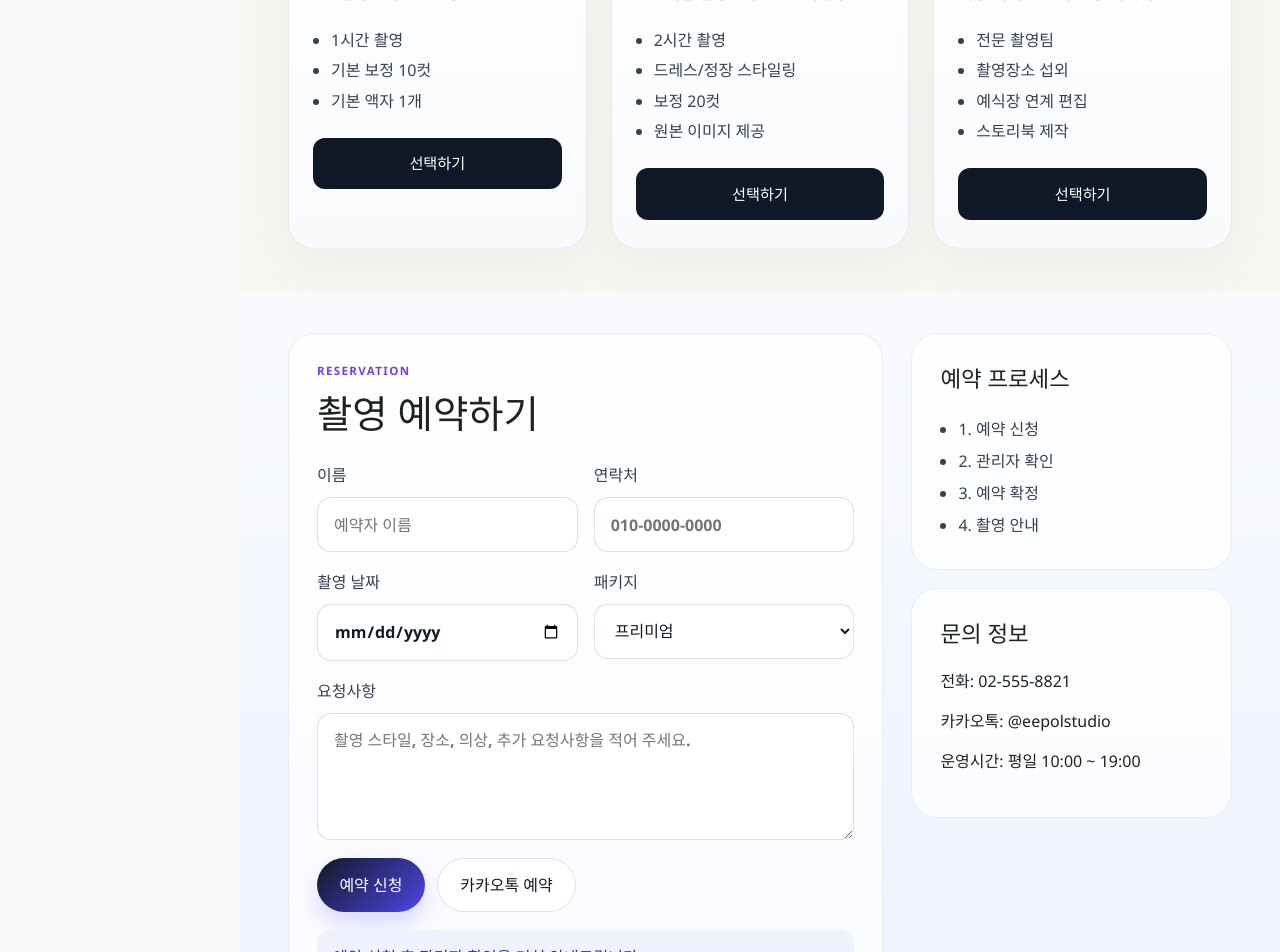
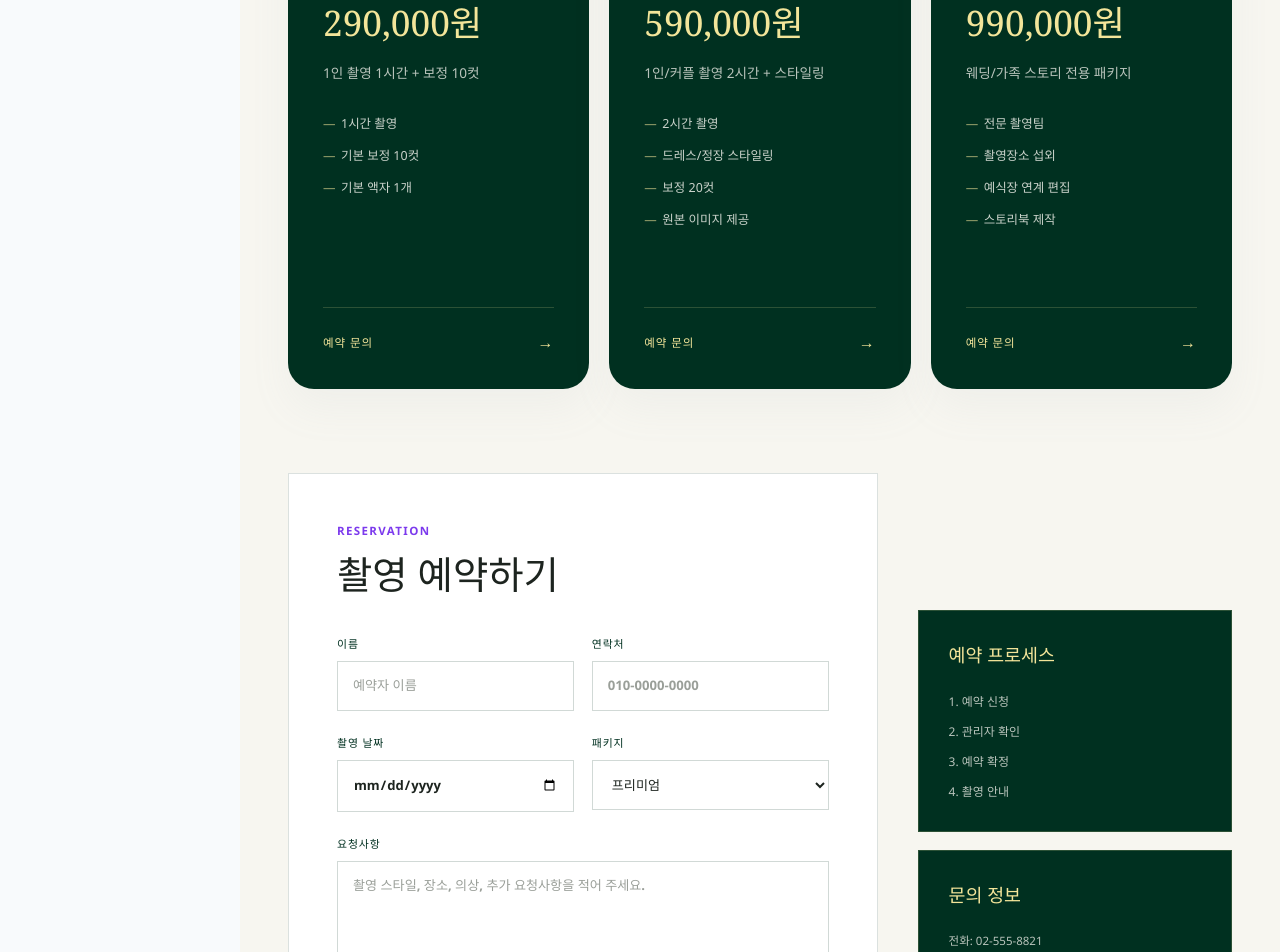
Before and after one commit to chodnl/eepol-studio, a React app in the folder frontend/: page / in a window 1280 px wide. Shown: the part 2620-3572 px from the top of the page. Built offline with nearby package versions, Linux system fonts and the light colour scheme; no server answers; the HTML template or start-up script is replaced by a standard one.

Commit message:
feat: refine booking card design

```diff
--- /dev/null
+++ b/frontend/src/components/booking/Booking.css
@@ -0,0 +1,316 @@
+/* =========================
+   Booking Layout
+========================= */
+
+.booking-layout {
+    display: grid;
+    grid-template-columns: minmax(0, 1.5fr) minmax(280px, 0.8fr);
+    gap: 40px;
+
+    align-items: center;
+}
+
+.booking-side {
+    display: flex;
+    flex-direction: column;
+    gap: 18px;
+
+    justify-content: center;
+    height: 100%;
+}
+
+/* =========================
+   Form Box
+========================= */
+.booking-form-box {
+    padding: 48px;
+
+    border: 1px solid rgba(0, 48, 32, 0.14);
+    border-radius: 0;
+
+    background: #ffffff;
+}
+
+
+/* =========================
+   Section Header
+========================= */
+
+.booking-form-box .section-header {
+    margin-bottom: 40px;
+}
+
+.booking-form-box .section-header h2 {
+    margin-top: 12px;
+}
+
+
+/* =========================
+   Form
+========================= */
+
+.booking-form {
+    display: flex;
+    flex-direction: column;
+    gap: 24px;
+}
+
+.field-row {
+    display: grid;
+    gap: 18px;
+}
+
+.field-row.two-col {
+    grid-template-columns: repeat(2, minmax(0, 1fr));
+}
+
+.booking-form label {
+    display: flex;
+    flex-direction: column;
+    gap: 9px;
+
+    color: #003020;
+
+    font-size: 0.68rem;
+    font-weight: 600;
+
+    letter-spacing: 0.08em;
+}
+
+
+/* =========================
+   Inputs
+========================= */
+
+.booking-form input,
+.booking-form select,
+.booking-form textarea {
+    width: 100%;
+
+    padding: 14px 15px;
+
+    border: 1px solid rgba(0, 48, 32, 0.18);
+
+    border-radius: 0;
+
+    outline: none;
+
+    background: #ffffff;
+
+    color: #1d241f;
+
+    font-family: inherit;
+    font-size: 0.82rem;
+
+    box-sizing: border-box;
+
+    transition:
+        border-color 0.2s ease,
+        background 0.2s ease;
+}
+
+.booking-form input:focus,
+.booking-form select:focus,
+.booking-form textarea:focus {
+    border-color: #003020;
+    background: #fffef8;
+}
+
+.booking-form textarea {
+    resize: vertical;
+    min-height: 120px;
+}
+
+.booking-form input::placeholder,
+.booking-form textarea::placeholder {
+    color: #9a9f99;
+}
+
+
+/* =========================
+   Actions
+========================= */
+
+.booking-actions {
+    display: flex;
+    gap: 10px;
+
+    margin-top: 8px;
+}
+
+.primary-btn,
+.secondary-btn {
+    min-height: 48px;
+
+    padding: 0 24px;
+
+    border-radius: 0;
+
+    font-size: 0.7rem;
+    font-weight: 600;
+
+    letter-spacing: 0.08em;
+
+    cursor: pointer;
+
+    transition:
+        background 0.2s ease,
+        color 0.2s ease,
+        border-color 0.2s ease;
+}
+
+.primary-btn {
+    border: 1px solid #003020;
+
+    background: #003020;
+    color: #f3e59a;
+}
+
+.primary-btn:hover {
+    background: #00452e;
+}
+
+.primary-btn:disabled {
+    opacity: 0.55;
+    cursor: default;
+}
+
+.secondary-btn {
+    border: 1px solid rgba(0, 48, 32, 0.25);
+
+    background: transparent;
+    color: #003020;
+}
+
+.secondary-btn:hover {
+    background: #003020;
+    color: #0e0c02;
+}
+
+
+/* =========================
+   Message
+========================= */
+
+.system-message {
+    margin: 0;
+
+    color: #6f766f;
+
+    font-size: 0.68rem;
+
+    line-height: 1.6;
+}
+
+
+/* =========================
+   Side Information
+========================= */
+
+.booking-side {
+    display: flex;
+    flex-direction: column;
+    gap: 18px;
+}
+
+.info-box {
+    padding: 30px;
+
+    border: 1px solid rgba(243, 229, 154, 0.18);
+    border-radius: 0;
+
+    background: #003020;
+    color: #f7f6f0;
+}
+
+.info-box h3 {
+    margin: 0 0 24px;
+
+    color: #f3e59a;
+
+    font-family:
+        Georgia,
+        'Times New Roman',
+        serif;
+
+    font-size: 1.15rem;
+    font-weight: 400;
+}
+
+.info-box ul {
+    display: flex;
+    flex-direction: column;
+    gap: 12px;
+
+    margin: 0;
+    padding: 0;
+
+    list-style: none;
+}
+
+.info-box li {
+    color: rgba(247, 246, 240, 0.75);
+
+    font-size: 0.75rem;
+
+    line-height: 1.5;
+}
+
+.info-box p {
+    margin: 8px 0;
+
+    color: rgba(247, 246, 240, 0.75);
+
+    font-size: 0.72rem;
+
+    line-height: 1.6;
+}
+
+
+/* =========================
+   Tablet
+========================= */
+
+@media (max-width: 980px) {
+    .booking-layout {
+        grid-template-columns: 1fr;
+        gap: 30px;
+    }
+
+    .booking-side {
+        display: grid;
+        grid-template-columns: repeat(2, minmax(0, 1fr));
+    }
+}
+
+
+/* =========================
+   Mobile
+========================= */
+
+@media (max-width: 640px) {
+    .booking-form-box {
+        padding: 28px 22px;
+    }
+
+    .field-row.two-col {
+        grid-template-columns: 1fr;
+    }
+
+    .booking-actions {
+        flex-direction: column;
+    }
+
+    .primary-btn,
+    .secondary-btn {
+        width: 100%;
+    }
+
+    .booking-side {
+        grid-template-columns: 1fr;
+    }
+
+    .info-box {
+        padding: 25px 22px;
+    }
+}
--- a/frontend/src/components/booking/Booking.jsx
+++ b/frontend/src/components/booking/Booking.jsx
@@ -1,4 +1,5 @@
 import { useState } from 'react'
+import './Booking.css'
 
 const defaultBooking = {
     name: '',
--- /dev/null
+++ b/frontend/src/components/pricing/Pricing.css
@@ -0,0 +1,202 @@
+.pricing-grid {
+    display: grid;
+    grid-template-columns: repeat(3, minmax(0, 1fr));
+    gap: 20px;
+}
+
+
+/* =========================
+   Price Card
+========================= */
+
+.price-card {
+    display: flex;
+    flex-direction: column;
+
+    min-height: 480px;
+
+    padding: 42px 34px 34px;
+
+    border: 1px solid rgba(0, 48, 32, 0.15);
+
+    background: #003020;
+    color: #f3e59a;
+
+    box-sizing: border-box;
+}
+
+
+/* =========================
+   Plan Name
+========================= */
+
+.plan-name {
+    margin: 0 0 32px;
+
+    color: rgba(243, 229, 154, 0.65);
+
+    font-size: 0.68rem;
+    font-weight: 600;
+
+    letter-spacing: 0.16em;
+
+    text-transform: uppercase;
+}
+
+
+/* =========================
+   Price
+========================= */
+
+.price-card h3 {
+    margin: 0;
+
+    color: #f3e59a;
+
+    font-family:
+        Georgia,
+        'Times New Roman',
+        serif;
+
+    font-size: 2.2rem;
+    font-weight: 400;
+
+    line-height: 1.2;
+}
+
+
+/* =========================
+   Description
+========================= */
+
+.plan-description {
+    margin: 18px 0 30px;
+
+    color: rgba(247, 246, 240, 0.75);
+
+    font-size: 0.85rem;
+
+    line-height: 1.7;
+}
+
+
+/* =========================
+   Features
+========================= */
+
+.price-card ul {
+    display: flex;
+    flex-direction: column;
+    gap: 12px;
+
+    margin: 0;
+    padding: 0;
+
+    list-style: none;
+}
+
+.price-card li {
+    position: relative;
+
+    padding-left: 18px;
+
+    color: rgba(247, 246, 240, 0.82);
+
+    font-size: 0.78rem;
+
+    line-height: 1.6;
+}
+
+.price-card li::before {
+    content: '—';
+
+    position: absolute;
+    left: 0;
+
+    color: rgba(243, 229, 154, 0.65);
+}
+
+
+/* =========================
+   Button
+========================= */
+
+.price-button {
+    display: flex;
+    align-items: center;
+    justify-content: space-between;
+
+    width: 100%;
+
+    margin-top: auto;
+    padding-top: 22px;
+
+    border-top: 1px solid rgba(243, 229, 154, 0.18);
+
+    color: #f3e59a;
+
+    font-size: 0.72rem;
+    letter-spacing: 0.08em;
+
+    text-decoration: none;
+
+    transition:
+        color 0.2s ease,
+        padding 0.2s ease;
+}
+
+.price-button span {
+    font-size: 1rem;
+
+    transition: transform 0.2s ease;
+}
+
+.price-button:hover {
+    color: #ffffff;
+}
+
+.price-button:hover span {
+    transform: translateX(5px);
+}
+
+
+/* =========================
+   Tablet
+========================= */
+
+@media (max-width: 980px) {
+    .pricing-grid {
+        grid-template-columns: 1fr;
+    }
+
+    .price-card {
+        min-height: auto;
+    }
+}
+
+
+/* =========================
+   Mobile
+========================= */
+
+@media (max-width: 640px) {
+    .pricing-grid {
+        gap: 14px;
+    }
+
+    .price-card {
+        padding: 32px 24px 26px;
+    }
+
+    .plan-name {
+        margin-bottom: 24px;
+    }
+
+    .price-card h3 {
+        font-size: 1.8rem;
+    }
+
+    .plan-description {
+        margin: 14px 0 24px;
+    }
+}
--- a/frontend/src/components/pricing/Pricing.jsx
+++ b/frontend/src/components/pricing/Pricing.jsx
@@ -1,3 +1,5 @@
+import './Pricing.css'
+
 const pricePackages = [
     {
         name: '베이직',
@@ -33,18 +35,28 @@ const pricePackages = [
     },
 ]
 
-function Pricing({ onSelectPackage }) {
+function Pricing() {
     return (
         <section className="section" id="pricing">
             <div className="section-header">
                 <p className="eyebrow">pricing</p>
-                <h2>합리적인 패키지 가격</h2>
+
+                <h2>
+                    촬영 목적에 맞는
+                    <br />
+                    패키지를 선택하세요.
+                </h2>
             </div>
 
             <div className="pricing-grid">
                 {pricePackages.map((item) => (
-                    <article key={item.name} className="price-card">
-                        <p className="plan-name">{item.name}</p>
+                    <article
+                        key={item.name}
+                        className="price-card"
+                    >
+                        <p className="plan-name">
+                            {item.name}
+                        </p>
 
                         <h3>{item.price}</h3>
 
@@ -53,17 +65,22 @@ function Pricing({ onSelectPackage }) {
                         </p>
 
                         <ul>
-                            {item.features.map((feature) => (
-                                <li key={feature}>{feature}</li>
-                            ))}
+                            {item.features.map(
+                                (feature) => (
+                                    <li key={feature}>
+                                        {feature}
+                                    </li>
+                                )
+                            )}
                         </ul>
 
-                        <button
-                            type="button"
-                            onClick={() => onSelectPackage(item.name)}
+                        <a
+                            href="#booking"
+                            className="price-button"
                         >
-                            선택하기
-                        </button>
+                            예약 문의
+                            <span>→</span>
+                        </a>
                     </article>
                 ))}
             </div>
--- a/frontend/src/pages/Home.css
+++ b/frontend/src/pages/Home.css
@@ -345,12 +345,10 @@
     display: grid;
     grid-template-columns: 1.3fr 0.7fr;
     gap: 28px;
-    background: linear-gradient(180deg, #f8fafc, #eef2ff);
 }
 
 .booking-form-box,
-.admin-panel,
-.booking-side .info-box {
+.admin-panel {
     background: rgba(255, 255, 255, 0.72);
     border: 1px solid rgba(148, 163, 184, 0.18);
     border-radius: 26px;
@@ -425,7 +423,6 @@ textarea {
     margin: 0;
     padding-left: 18px;
     line-height: 2;
-    color: #374151;
 }
 
 .accent-box {
```
